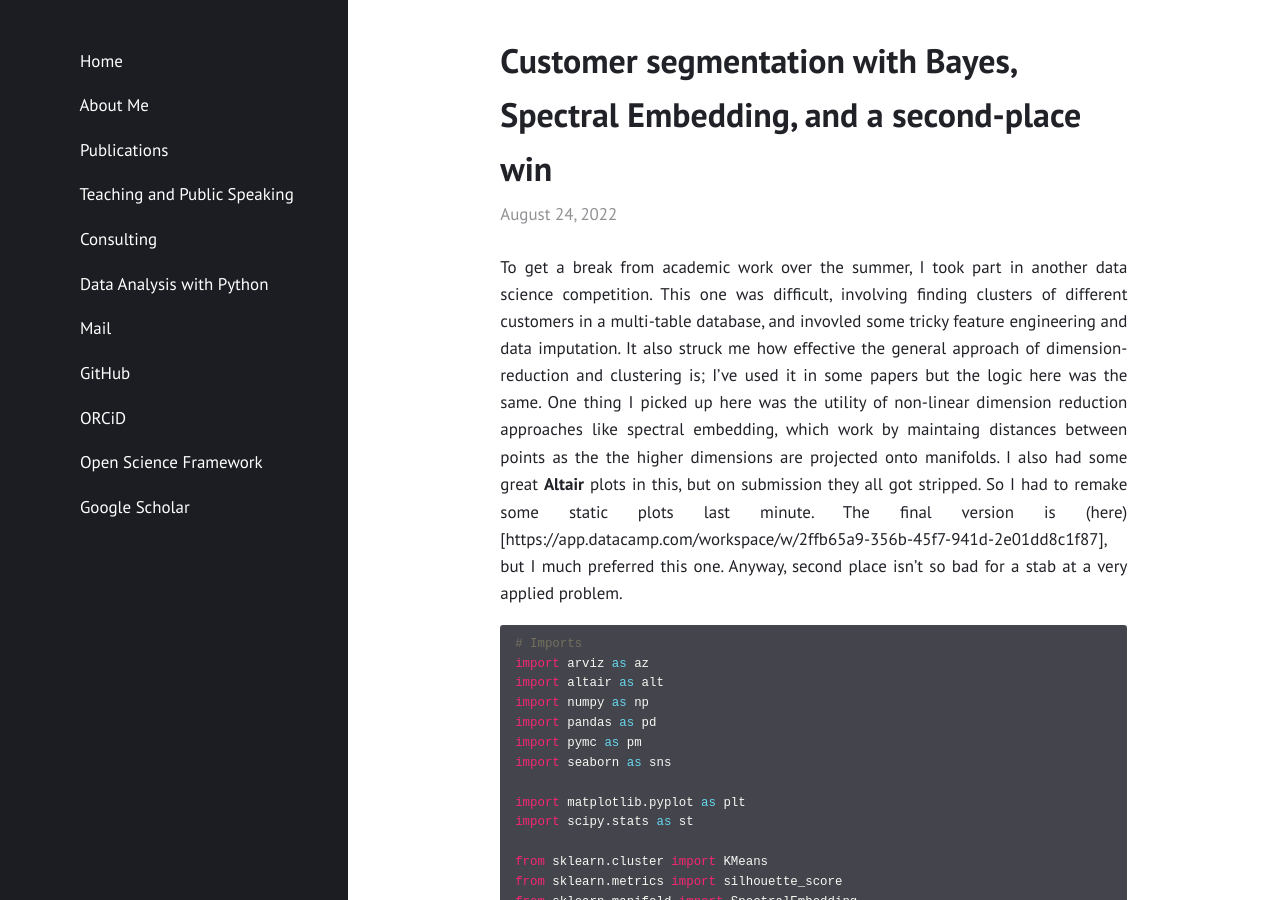
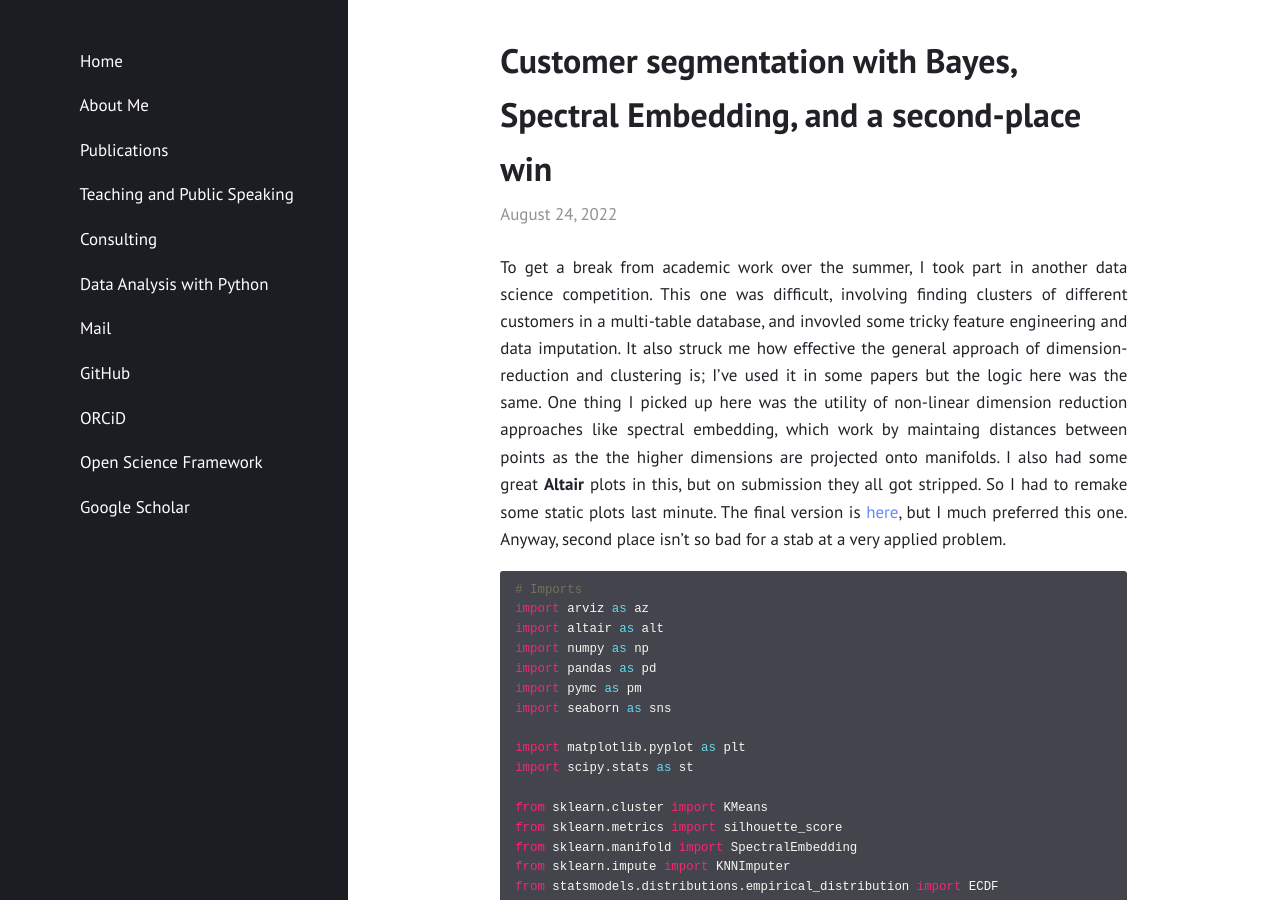
Before and after one commit to alexjonesphd/alexjonesphd.github.io, a Jekyll site: the page built from _posts/2022-08-24-Customer-Segmentation.md, in a window 1280 px wide and 900 px high. Built offline with Jekyll 4.4.1, drawn with Linux system fonts in a browser that asks for light colours.

Commit message:
Update 2022-08-24-Customer-Segmentation.md

````diff
--- a/_posts/2022-08-24-Customer-Segmentation.md
+++ b/_posts/2022-08-24-Customer-Segmentation.md
@@ -2,7 +2,7 @@
 title: "Customer segmentation with Bayes, Spectral Embedding, and a second-place win"
 layout: post
 ---
-To get a break from academic work over the summer, I took part in another data science competition. This one was difficult, involving finding clusters of different customers in a multi-table database, and invovled some tricky feature engineering and data imputation. It also struck me how effective the general approach of dimension-reduction and clustering is; I've used it in some papers but the logic here was the same. One thing I picked up here was the utility of non-linear dimension reduction approaches like spectral embedding, which work by maintaing distances between points as the the higher dimensions are projected onto manifolds. I also had some great **Altair** plots in this, but on submission they all got stripped. So I had to remake some static plots last minute. The final version is (here)[https://app.datacamp.com/workspace/w/2ffb65a9-356b-45f7-941d-2e01dd8c1f87], but I much preferred this one. Anyway, second place isn't so bad for a stab at a very applied problem.
+To get a break from academic work over the summer, I took part in another data science competition. This one was difficult, involving finding clusters of different customers in a multi-table database, and invovled some tricky feature engineering and data imputation. It also struck me how effective the general approach of dimension-reduction and clustering is; I've used it in some papers but the logic here was the same. One thing I picked up here was the utility of non-linear dimension reduction approaches like spectral embedding, which work by maintaing distances between points as the the higher dimensions are projected onto manifolds. I also had some great **Altair** plots in this, but on submission they all got stripped. So I had to remake some static plots last minute. The final version is [here](https://app.datacamp.com/workspace/w/2ffb65a9-356b-45f7-941d-2e01dd8c1f87), but I much preferred this one. Anyway, second place isn't so bad for a stab at a very applied problem.
 
 
 ```python
````
